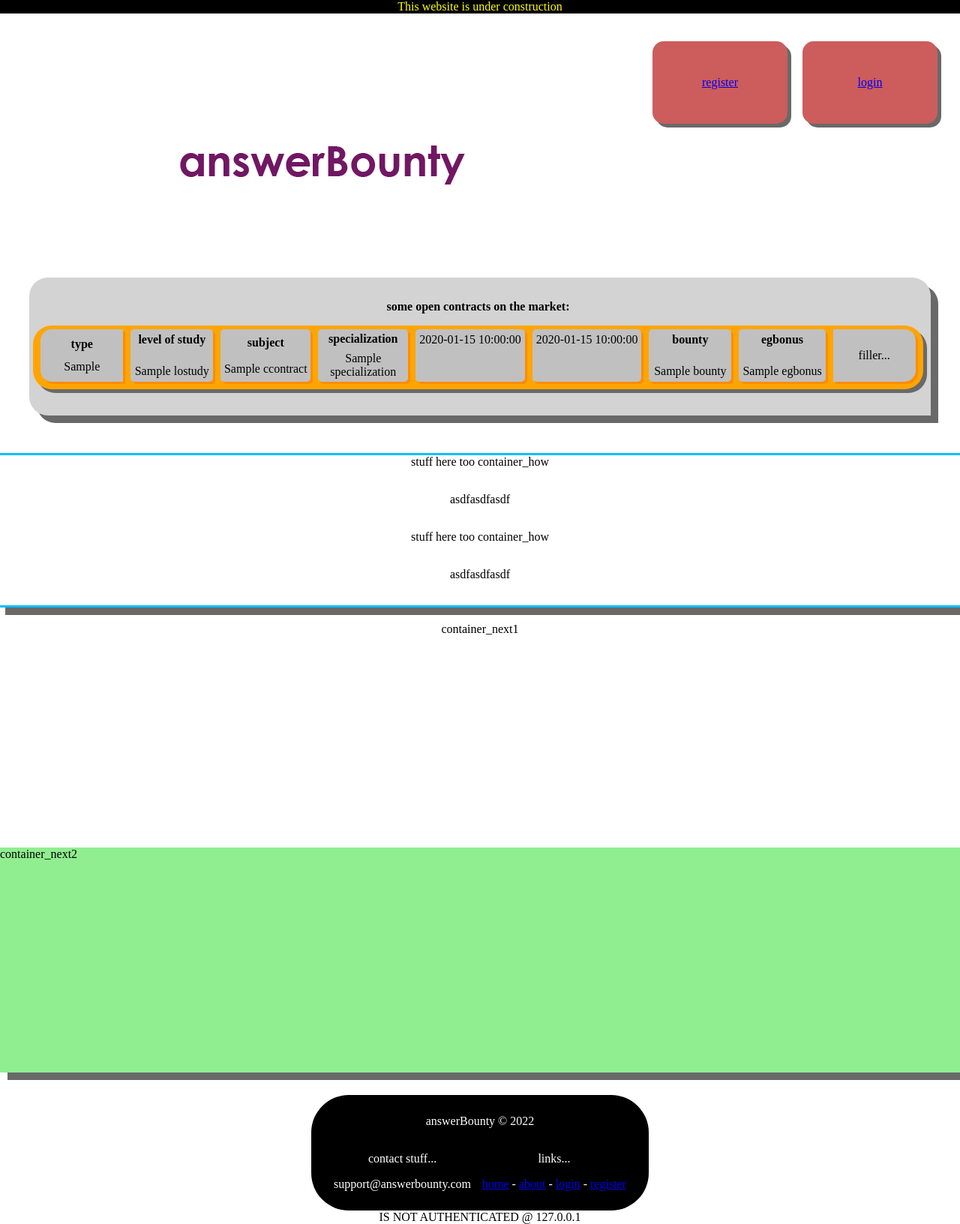
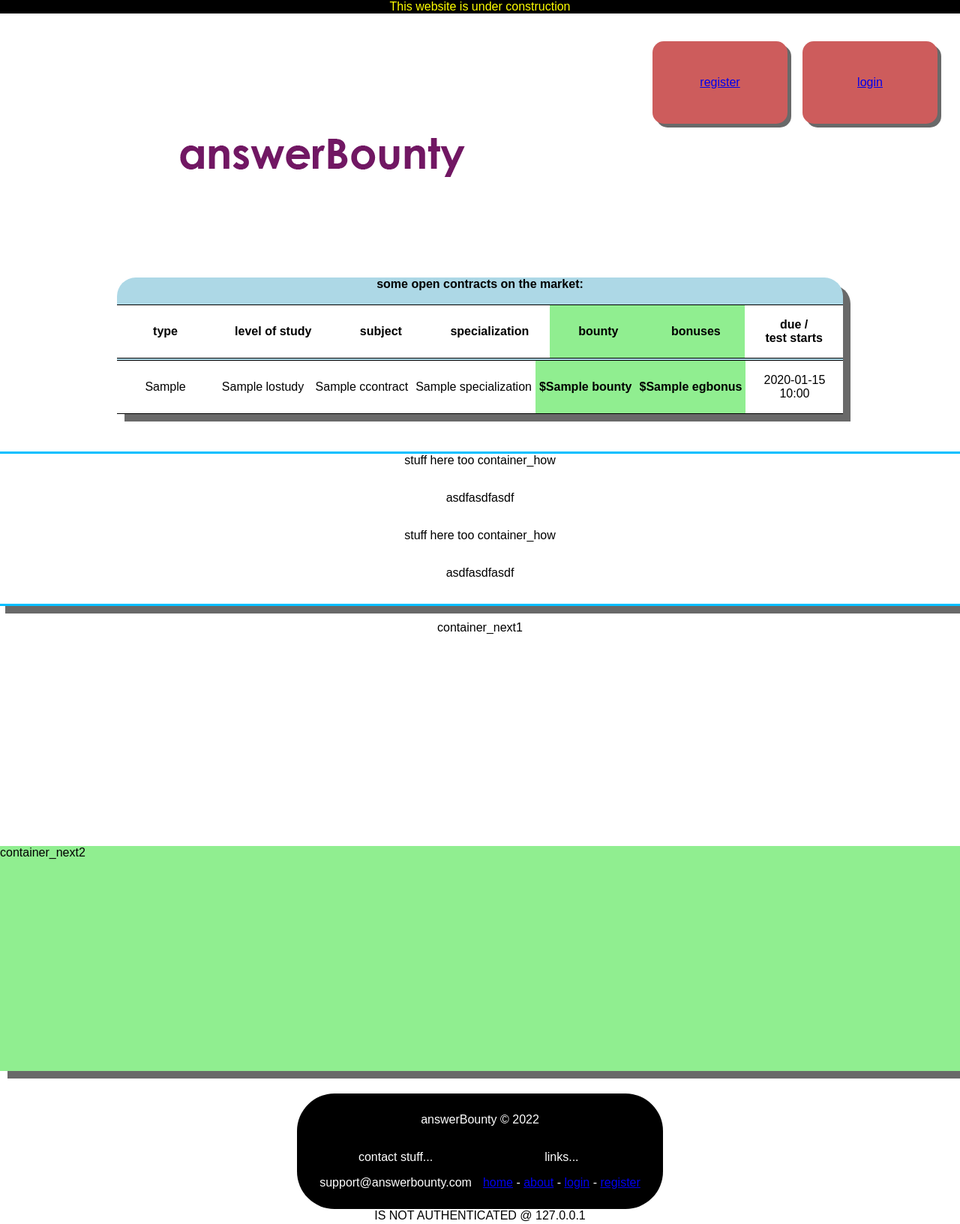
Before and after one commit to maimedlord/ab, a Flask app: page / in a window 1280 px wide. Shown: the whole page at 75% size. Run offline with Flask 2, Linux system fonts and the light colour scheme; a database or web service that is not in the repository returns one stand-in record (values such as "Sample title"); parts of the project's set-up code (start-up, migrations or seed data) failed here and were passed over.

Commit message:
some work on index

```diff
--- a/static/css/account.css
+++ b/static/css/account.css
@@ -89,9 +89,12 @@ body {
     padding: 20px 30px 20px 30px;
 }
 #a_g_right {
-    background-color: darkcyan;
+    background-color: white;
     /*border-bottom-right-radius: 50px;*/
     /*border-top-right-radius: 50px;*/
+    border-radius: 30px;
+    border-color: black;
+    border-style: solid;
     box-shadow: 10px 10px dimgray;
     display: flex;
     flex-direction: column;
--- a/static/css/base.css
+++ b/static/css/base.css
@@ -1,4 +1,5 @@
 body {
+    font-family: Arial;
     margin: 0;
     padding: 0;
     width: 100%;
--- a/static/css/index.css
+++ b/static/css/index.css
@@ -1,67 +1,38 @@
 /* CLASSES */
 .column_market {
     align-items: center;
-    background-color: silver;
-    border-radius: 5px;
-    box-shadow: 3px 3px darkorange;
+    background-color: white;
+    border-bottom: solid black 1px;
+    border-top: solid black 1px;
     display: flex;
     flex-direction: column;
-    justify-content: space-between;
+    flex-grow: 1;
+    justify-content: space-around;
     min-height: 60px;
-    min-width: 100px;
     padding: 5px;
     text-align: center;
+    min-width: 120px;
 }
-.column_market_leftmost {
-    align-items: center;
-    background-color: silver;
-    border-bottom-left-radius: 15px;
-    border-top-left-radius: 15px;
-    box-shadow: 3px 3px darkorange;
-    display: flex;
-    flex-direction: column;
-    justify-content: space-around;
-    min-height: 60px;
-    min-width: 100px;
-    padding: 5px;
-    text-align: center;
-}
-.column_market_rightmost {
-    align-items: center;
-    background-color: silver;
-    border-bottom-right-radius: 15px;
-    border-top-right-radius: 15px;
-    box-shadow: 3px 3px darkorange;
-    display: flex;
-    flex-direction: column;
-    justify-content: space-around;
-    min-height: 60px;
-    min-width: 100px;
-    padding: 5px;
-    text-align: center;
-}
-.column_market_specialization {
-    align-items: center;
-    background-color: silver;
-    border-radius: 5px;
-    box-shadow: 3px 3px darkorange;
-    display: flex;
-    flex-direction: column;
-    justify-content: space-around;
-    width: 120px;
-    text-align: center;
-}
-.column_market_subject {
-    align-items: center;
-    background-color: silver;
-    border-radius: 5px;
-    box-shadow: 3px 3px darkorange;
-    display: flex;
-    flex-direction: column;
-    justify-content: space-around;
-    width: 120px;
-    text-align: center;
-}
+/*.column_market_specialization {*/
+/*    align-items: center;*/
+/*    background-color: white;*/
+/*    display: flex;*/
+/*    flex-direction: column;*/
+/*    flex-grow: 1;*/
+/*    justify-content: space-around;*/
+/*    width: 100px;*/
+/*    text-align: center;*/
+/*}*/
+/*.column_market_subject {*/
+/*    align-items: center;*/
+/*    background-color: white;*/
+/*    display: flex;*/
+/*    flex-direction: column;*/
+/*    flex-grow: 1;*/
+/*    justify-content: space-around;*/
+/*    width: 100px;*/
+/*    text-align: center;*/
+/*}*/
 .container {
     border-radius: 30px;
     box-shadow: 10px 10px dimgray;
@@ -71,17 +42,17 @@
     margin-top: 15px;
     padding: 30px 10px 25px 5px;
 }
+.cell_money {
+    background-color: lightgreen;
+    flex-grow: 0;
+}
 .row_market {
-    background-color: orange;
-    border-radius: 25px;
-    box-shadow: 5px 5px dimgray;
     display: flex;
     flex-basis: max-content;
     flex-direction: row;
     flex-wrap: wrap;
-    gap: 10px;
     justify-content: space-between;
-    padding: 5px 10px 10px 10px;
+    padding: 2px 0px 0px 0px;
 }
 .spacer {
     background-color: transparent;
@@ -121,7 +92,7 @@
     background-repeat: no-repeat;
     display: flex;
     flex-direction: row;
-    height: 320px;
+    height: 300px;
     margin-top: 20px;
     max-width: 800px;
     position: fixed;
@@ -140,11 +111,12 @@
 }
 #container_market {
     align-self: center;
-    background-color: lightgrey;
-    border-radius: 25px 25px 0px 25px;
+    background-color: lightblue;
+    border-radius: 25px 25px 0px 0px;
     display: flex;
     flex-direction: column;
     justify-content: space-between;
+    padding: 0px;
 }
 #container_navigation {
     display: flex;
@@ -157,6 +129,10 @@
     max-width: 1250px;
     padding: 10px 30px 0px 0px;
     width: 100%;
+}
+#container_navigation a {
+    display: inline-block;
+    height: 132px;
 }
 #container_next1 {
     background-color: transparent;
--- a/templates/index.html
+++ b/templates/index.html
@@ -38,59 +38,51 @@
         <div style="text-align: center">
             <b>some open contracts on the market:</b><p></p>
         </div>
+        {# market header #}
+        <div class="row_market">
+            <div class="column_market"><b>type</b></div>
+            <div class="column_market"><b>level of study</b></div>
+            <div class="column_market"><b>subject</b></div>
+            <div class="column_market"><b>specialization</b></div>
+            <div class="column_market cell_money"><b>bounty</b></div>
+            <div class="column_market cell_money"><b>bonuses</b></div>
+            <div class="column_market"><b>due /<br>test starts</b></div>
+        </div>
         {% for doc in c_top %}
             <!-- can wrap row with a link -->
             <div class="row_market">
                 <!-- can wrap column with a link -->
-                <div class="column_market_leftmost">
-                    <b>type</b>{{ doc['type_contract'] }}
+                <div class="column_market">
+                    {{ doc['type_contract'] }}
                 </div>
                 <div class="column_market">
-                    <b>level of study</b>{{ doc['lostudy'] }}
+                    {{ doc['lostudy'] }}
                 </div>
-                <div class="column_market_subject">
-                    <b>subject</b>{{ doc['subject'] }}
+                <div class="column_market">
+                    {{ doc['subject'] }}
                 </div>
-                <div class="column_market_specialization">
-                    <b>specialization</b>{{ doc['specialization'] }}
+                <div class="column_market">
+                    {{ doc['specialization'] }}
                 </div>
                 {% if doc['type_contract'] == "assignment" %}
-                    <div class="column_market">
-                        <b>bounty</b>{{ doc['bounty'] }}
+                    <div class="column_market cell_money">
+                        <b>${{ doc['bounty'] }}</b>
+                    </div>
+                    <div class="column_market cell_money">
+                        <b>${{ doc['efbonus'] + doc['egbonus'] }}</b>
                     </div>
                     <div class="column_market">
-                        <b>egbonus</b>{{ doc['egbonus'] }}
-                    </div>
-                    <div class="column_market">
-                        <b>efbonus</b>{{ doc['efbonus'] }}
-                    </div>
-                    <div class="column_market_rightmost">
-                        <b>due deadline</b>{{ doc['timeline'][3]['time'] }}
+                        {{ doc['timeline'][4]['time'].strftime('%Y-%m-%d') }}<br>{{ doc['timeline'][4]['time'].strftime('%H:%M') }}
                     </div>
                 {% else %}
+                    <div class="column_market cell_money"><b>${{ doc['bounty'] }}</b></div>
+                    <div class="column_market cell_money"><b>${{ doc['egbonus'] }}</b></div>
                     <div class="column_market">
-                        {{ doc['timeline'][3]['time'] }}
-                    </div>
-                    <div class="column_market">
-                        {{ doc['timeline'][4]['time'] }}
-                    </div>
-                    <div class="column_market">
-                        <b>bounty</b>{{ doc['bounty'] }}
-                    </div>
-                    <div class="column_market">
-                        <b>egbonus</b>{{ doc['egbonus'] }}
-                    </div>
-                    <div class="column_market_rightmost">
-                        filler...
+                        {{ doc['timeline'][3]['time'].strftime('%Y-%m-%d') }}<br>{{ doc['timeline'][3]['time'].strftime('%H:%M') }}
                     </div>
                 {% endif %}
             </div>
-            <div class="spacer_row">
-            </div>
         {% endfor %}
-{#        <div id="c_m_bottom">#}
-{#            AND STUFF<p></p>stuff#}
-{#        </div>#}
     </div>
     <div class="spacer"></div>
     <div id="container_how">
```
